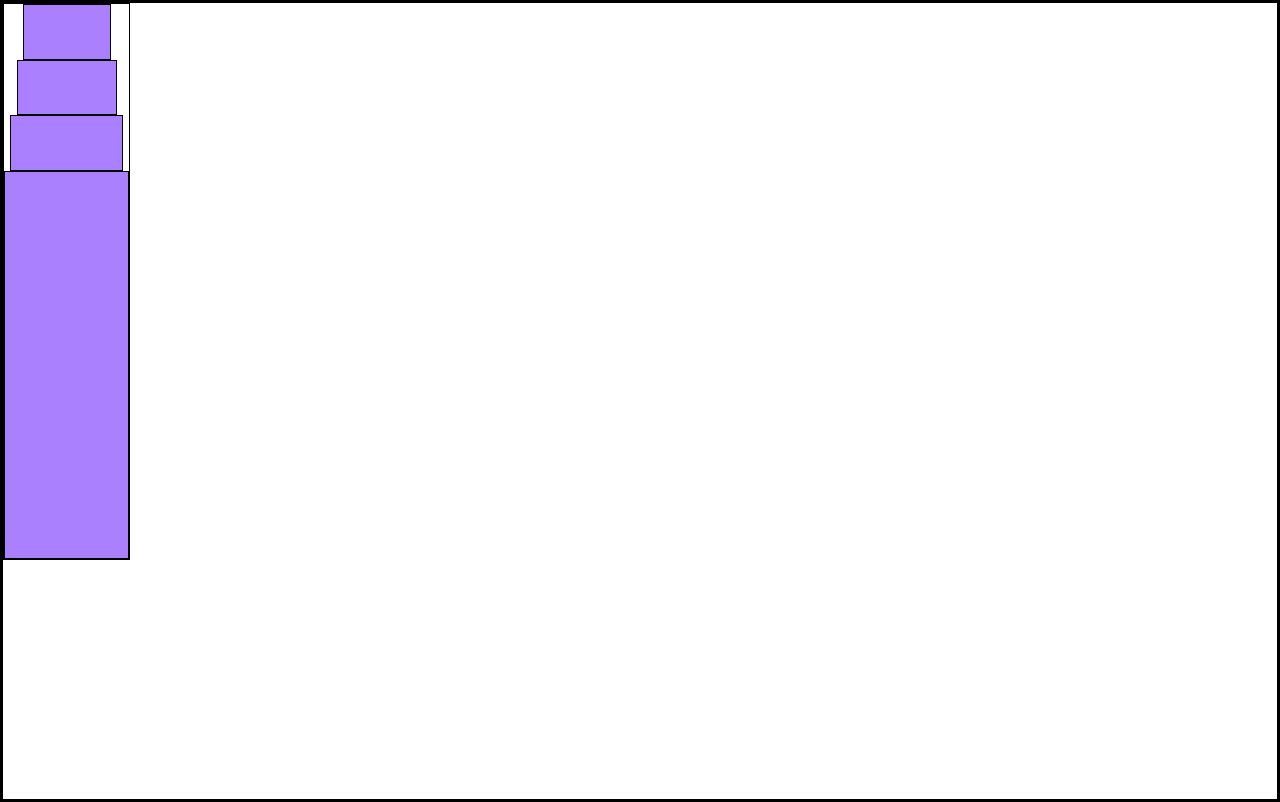
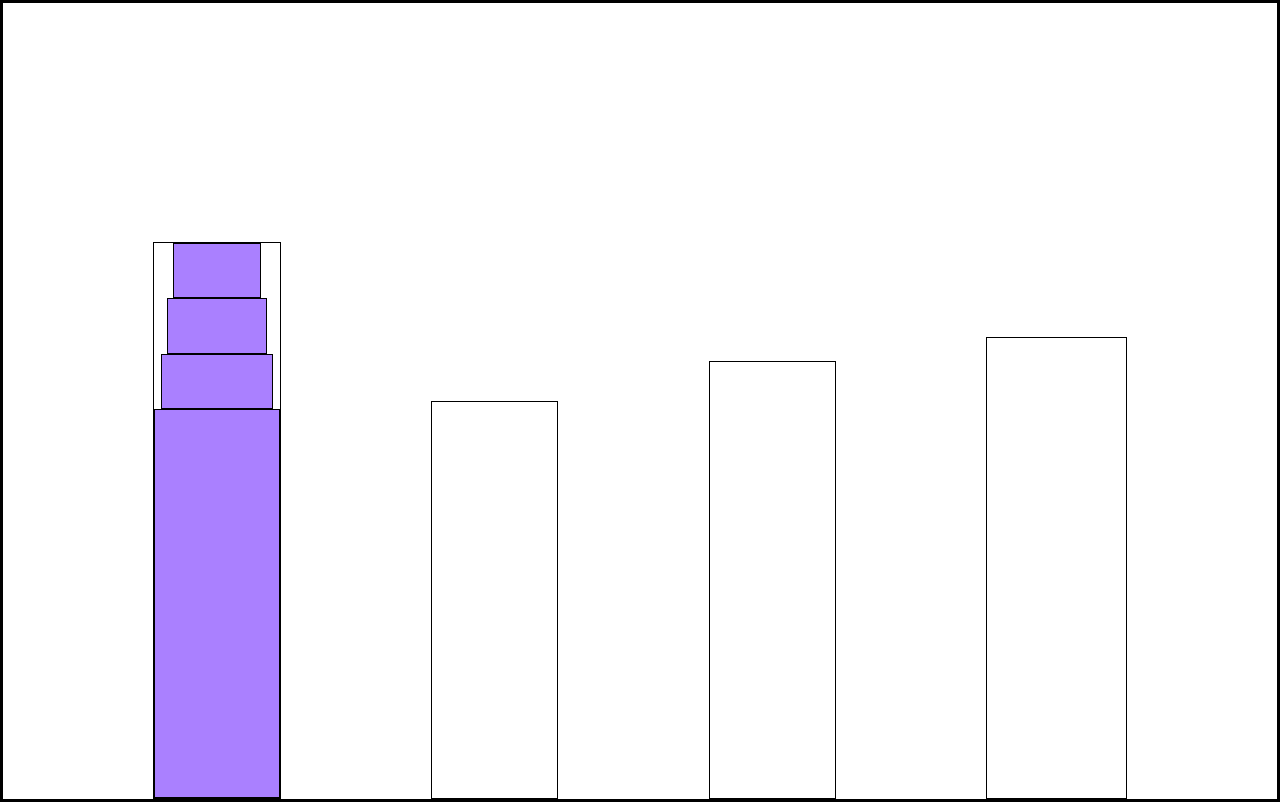
Before and after one commit to LittleLW8847/CITY-SKYLINE, a plain HTML site: page index.html in a window 1280 px wide. Drawn offline with Linux system fonts and the light colour scheme.

Commit message:
naruhodo

```diff
--- a/index.html
+++ b/index.html
@@ -13,6 +13,9 @@
                 <div class="bb1c"></div>
                 <div class="bb1d"></div>
             </div>
+            <div class="bb2"></div>
+            <div class="bb3"></div>
+            <div class="bb4"></div>
         </div>
     </body>
 </html>
--- a/styles.css
+++ b/styles.css
@@ -12,6 +12,9 @@ body{
 .background-buildings{
     width: 100%;
     height: 100%;
+    display: flex;
+    align-items: flex-end;
+    justify-content: space-evenly;
 }
 
 .bb1{
@@ -46,3 +49,18 @@ body{
     height: 70%;
     background-color: var(--building-color1);
 }
+
+.bb2{
+    width: 10%;
+    height: 50%;
+}
+
+.bb3{
+    width: 10%;
+    height: 55%;
+}
+
+.bb4{
+    width: 11%;
+    height: 58%;
+}
```
